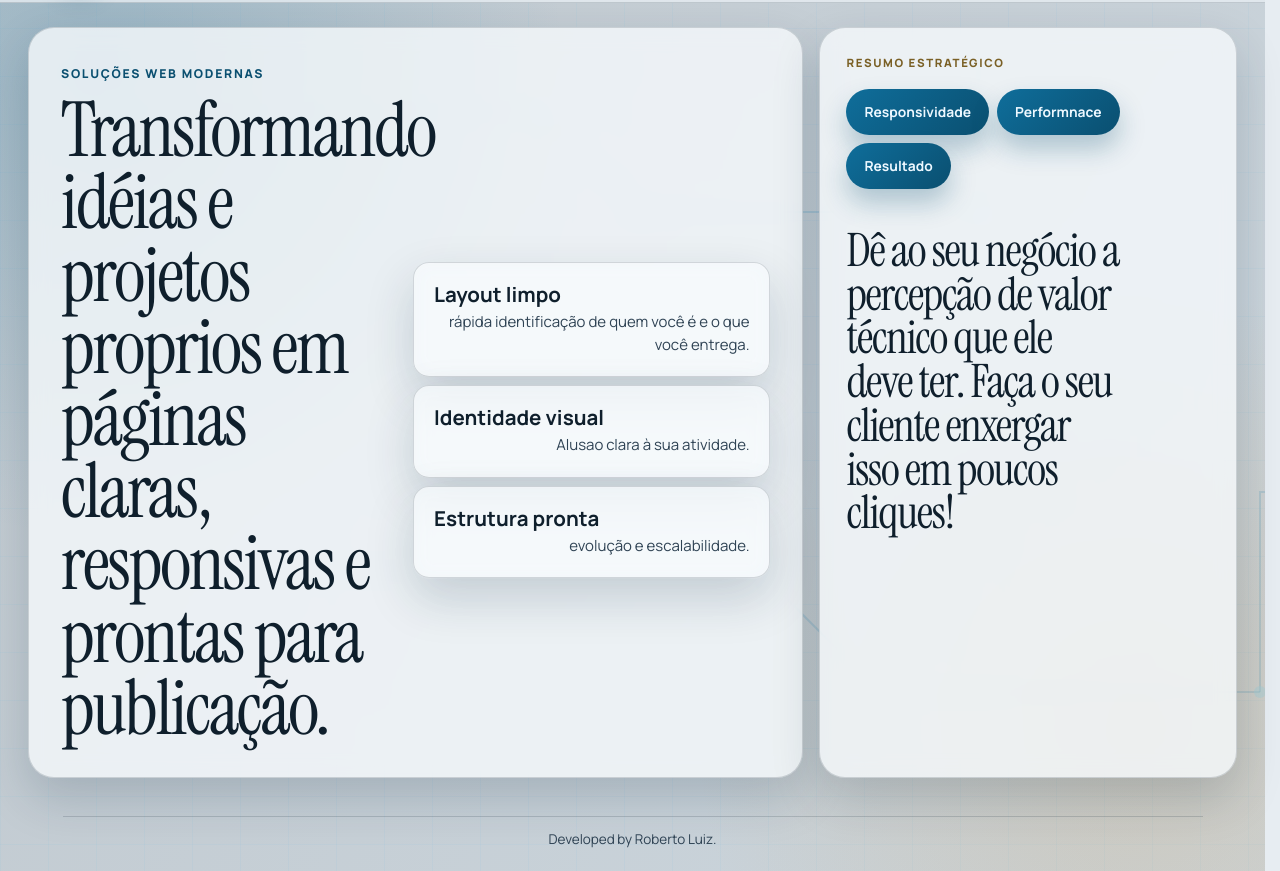
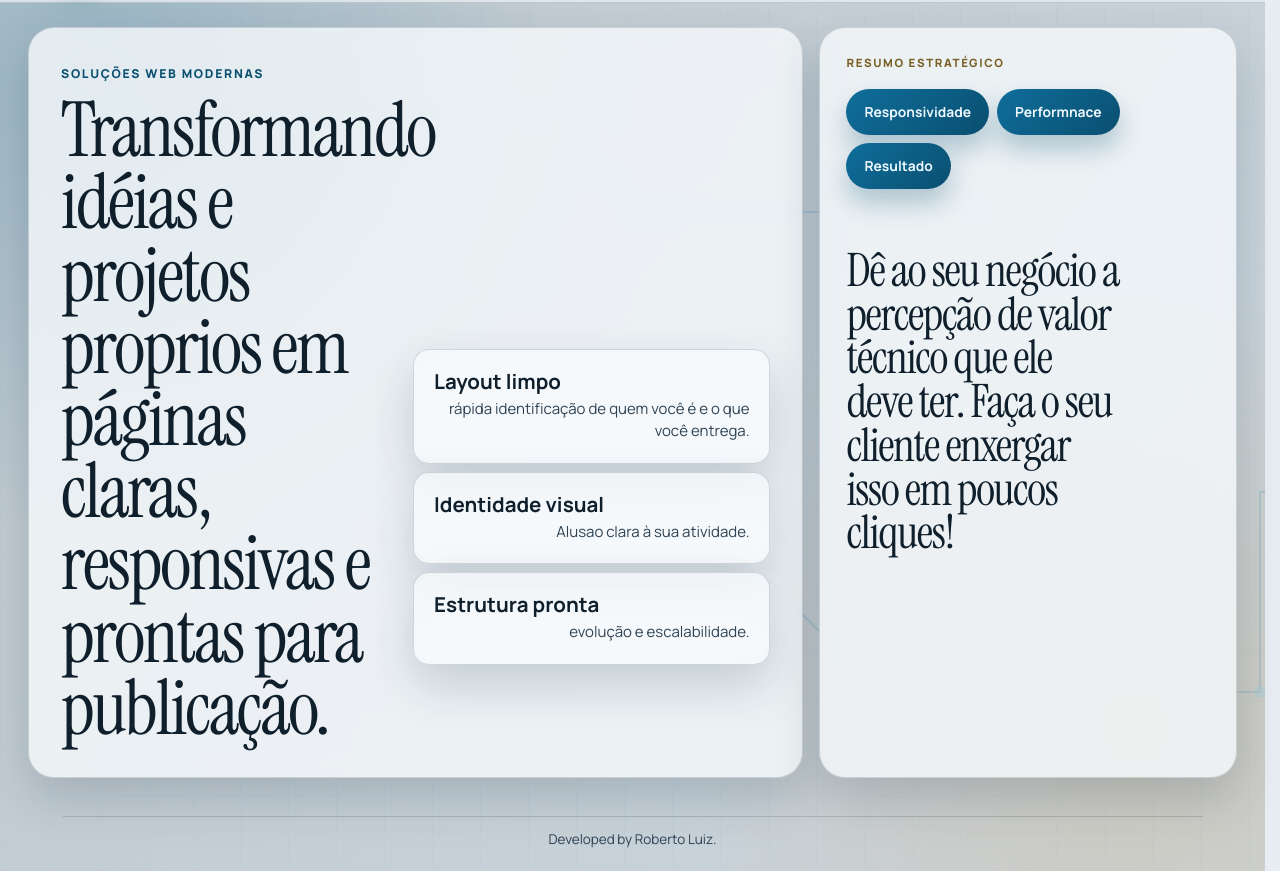
Before and after one commit to RobertoLuiz-dev/Landing-Page---Roberto-Luiz, a website: page index.html in a window 1280 px wide. Shown: the part 68-939 px from the top of the page. Drawn offline with Linux system fonts and the light colour scheme.

Commit message:
style: refina layout e espaçamentos do hero

```diff
--- a/style.css
+++ b/style.css
@@ -298,12 +298,13 @@ main {
 
 .hero-metrics {
   margin-top: 0;
+  margin-bottom: 8rem;
   list-style: none;
   display: grid;
   gap: 0.8rem;
   grid-template-columns: 1fr;
   min-width: 20rem;
-  align-self: center;
+  align-self: end;
 }
 
 .hero-metrics li {
@@ -341,7 +342,7 @@ main {
 }
 
 .hero-panel h2 {
-  margin-top: 4rem;
+  margin-top: 6rem;
   font-size: clamp(3.3rem, 4.3vw, 4.6rem);
   max-width: 13ch;
 }
```
